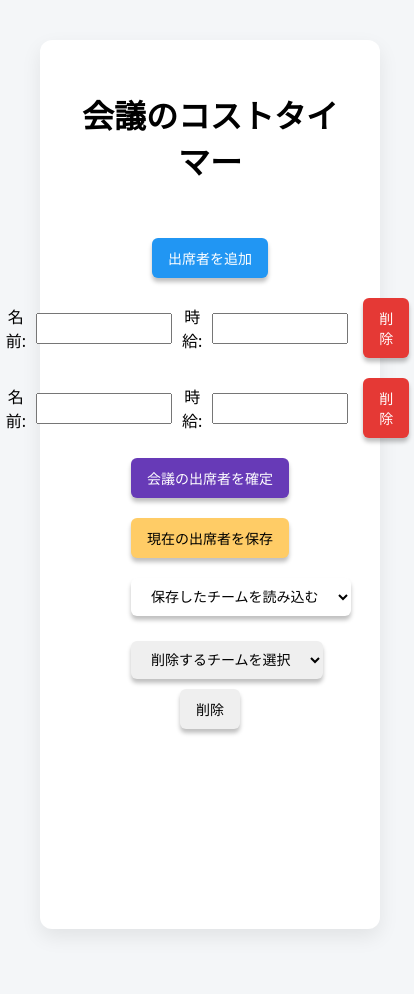
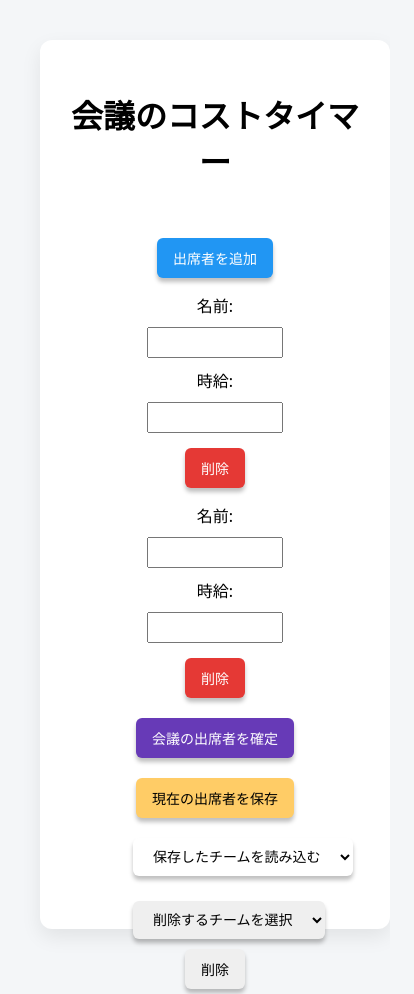
Before and after one commit to r-noda/meeting-cost-timer, a React (Vite) app: page / in a window 390 px wide. Shown: the whole page, 414 px wide, since content can reach past the window. Before the commit the page ends 969 px from the top, so only its background shows below. Built offline with nearby package versions, Linux system fonts and the light colour scheme.

Commit message:
Update style.css

```diff
--- a/src/style/style.css
+++ b/src/style/style.css
@@ -19,7 +19,7 @@ body {
 }
 @media screen and (max-width: 768px) {
   .container {
-    width: calc(100% - 30px);
+    width: calc(100% - 20px);
     height: calc(100vh - 15px);
   }
 }
@@ -160,6 +160,11 @@ button, #teamSelect, #deleteTeamSelect {
   gap: 10px;
   margin-bottom: 10px;
 }
+@media screen and (max-width: 768px) {
+  .member {
+    flex-direction: column;
+  }
+}
 
 .member input {
   width: 120px;
```
